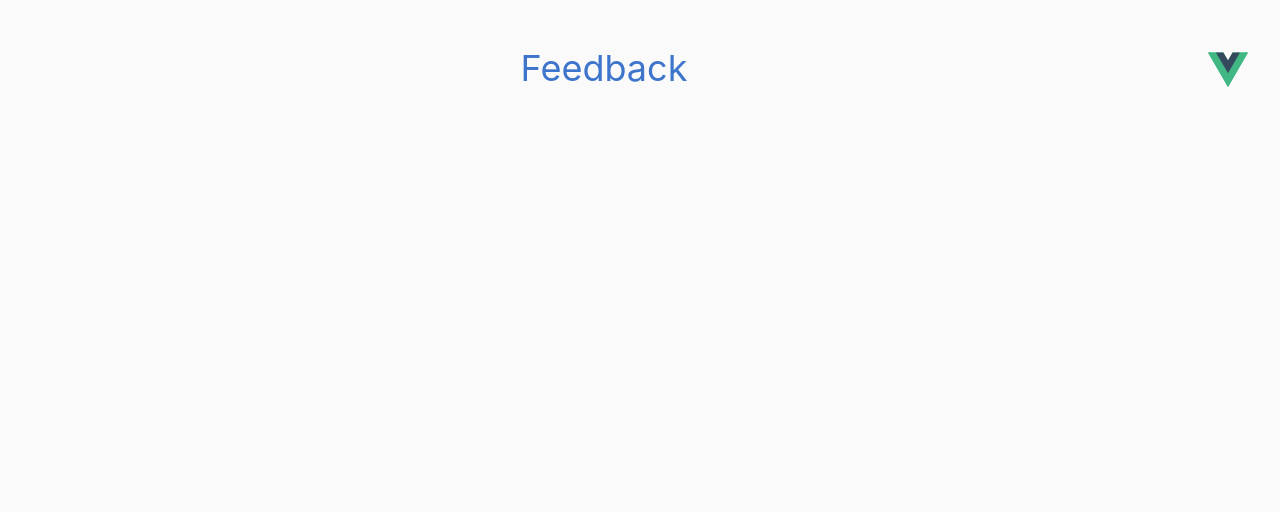
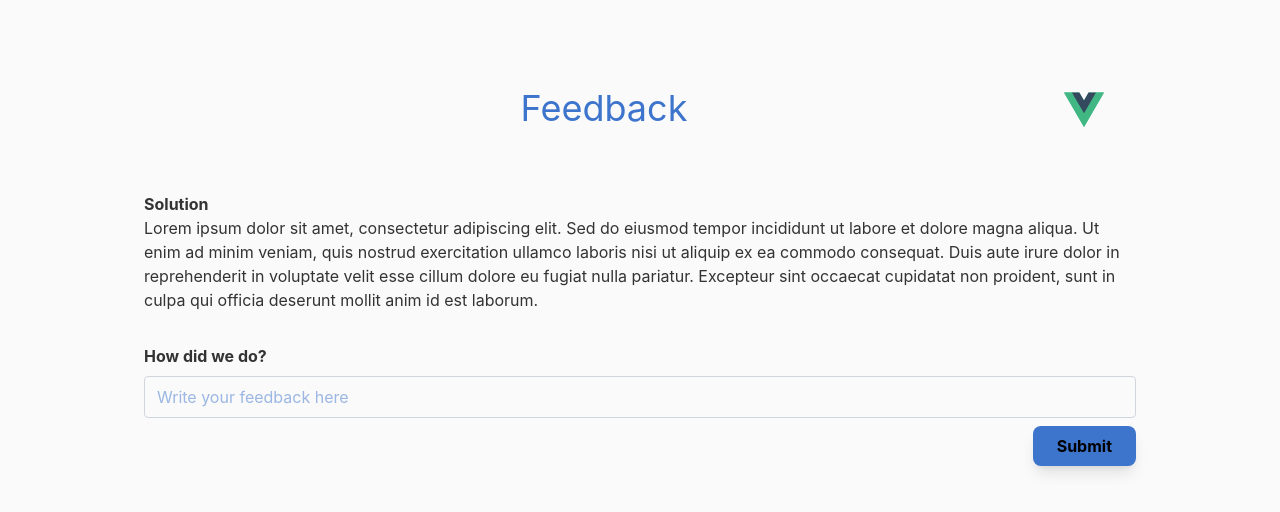
Before and after one commit to PhlegmMignon/eGain-UX-Project, a Vue app in the folder project/: page /solution-feedback in a window 1280 px wide. Shown: the top 512 px of the page. Built offline with nearby package versions, Linux system fonts and the light colour scheme.

Commit message:
Adjusted text stylings. Adjusted padding on left/right. Finished Description + SolutionFeedback

```diff
--- a/project/src/App.vue
+++ b/project/src/App.vue
@@ -5,7 +5,11 @@ const iFrameLink = "https://phlegmmignon.github.io/eGain-UX-Project/";
 </script>
 
 <template>
-  <RouterView />
+  <div class="flex justify-center">
+    <div class="p-4 pt-10 max-w-5xl flex flex-col">
+      <RouterView />
+    </div>
+  </div>
   <!-- <iframe :src="iFrameLink" width="700px" height="700px"></iframe> -->
 </template>
 
--- a/project/src/style.css
+++ b/project/src/style.css
@@ -5,8 +5,13 @@ html {
 }
 
 body {
-  color: #3d74cc;
+  color: var(--p-text-primary);
   font-family: "Inter", sans-serif;
+}
+
+p,
+label {
+  color: var(--p-text-secondary);
 }
 
 /* Primary and Surface Palettes */
@@ -35,6 +40,9 @@ body {
   --p-surface-900: #18181b;
   --p-surface-950: #09090b;
   --p-content-border-radius: 6px;
+
+  --p-text-primary: #3d74cc;
+  --p-text-secondary: #333333;
 }
 
 /* Light */
--- a/project/src/views/Description.vue
+++ b/project/src/views/Description.vue
@@ -1,11 +1,35 @@
 <script setup>
 import Header from "../components/Header.vue";
 import NextBtn from "../components/NextBtn.vue";
+import { ref } from "vue";
+
+const problemText = ref("");
+
+async function submitForm() {
+  console.log("Sent to server: ", problemText.value);
+}
 </script>
 
 <template>
-  <Header title="Description" />
-  <NextBtn nextPage="/questions" />
+  <div class="flex flex-col gap-6 max-w-full">
+    <Header title="Description" />
+    <div class="block">
+      <label for="feedback" class="font-bold">
+        Please describe the problem you're facing.
+      </label>
+      <textarea
+        id="description"
+        name="description"
+        v-model="problemText"
+        rows="5"
+        class="w-full border border-gray-300 rounded px-3 py-2 focus:outline-none focus:ring focus:ring-blue-200 resize-none"
+        placeholder="Describe your problem here"
+      />
+    </div>
+    <div class="flex justify-end">
+      <NextBtn @click="submitForm" nextPage="/questions" />
+    </div>
+  </div>
 </template>
 
 <style scoped></style>
--- a/project/src/views/SolutionFeedback.vue
+++ b/project/src/views/SolutionFeedback.vue
@@ -1,7 +1,48 @@
 <script setup>
 import Header from "../components/Header.vue";
+import { ref } from "vue";
+
+const userFeedback = ref("");
+
+async function submitForm() {
+  console.log("Sent feedback to server: ", userFeedback.value);
+}
 </script>
 
 <template>
-  <Header title="Feedback" />
+  <div class="flex flex-col gap-8">
+    <Header title="Feedback" />
+
+    <!-- Hardcoded server output solution -->
+    <div>
+      <p class="font-bold">Solution</p>
+      <p>
+        Lorem ipsum dolor sit amet, consectetur adipiscing elit. Sed do eiusmod
+        tempor incididunt ut labore et dolore magna aliqua. Ut enim ad minim
+        veniam, quis nostrud exercitation ullamco laboris nisi ut aliquip ex ea
+        commodo consequat. Duis aute irure dolor in reprehenderit in voluptate
+        velit esse cillum dolore eu fugiat nulla pariatur. Excepteur sint
+        occaecat cupidatat non proident, sunt in culpa qui officia deserunt
+        mollit anim id est laborum.
+      </p>
+    </div>
+
+    <div class="flex flex-col gap-2">
+      <label for="feedback" class="font-bold">How did we do?</label>
+      <input
+        type="text"
+        id="feedback"
+        name="feedback"
+        v-model="userFeedback"
+        class="border border-gray-300 rounded px-3 py-2 focus:outline-none focus:ring focus:ring-blue-200"
+        placeholder="Write your feedback here"
+      />
+      <button
+        @click="submitForm"
+        class="bg-[#3d74cc] self-end max-w-xs text-black font-bold py-2 px-6 rounded-lg hover:bg-[#355fa5] shadow-lg transition-all duration-200"
+      >
+        Submit
+      </button>
+    </div>
+  </div>
 </template>
```
